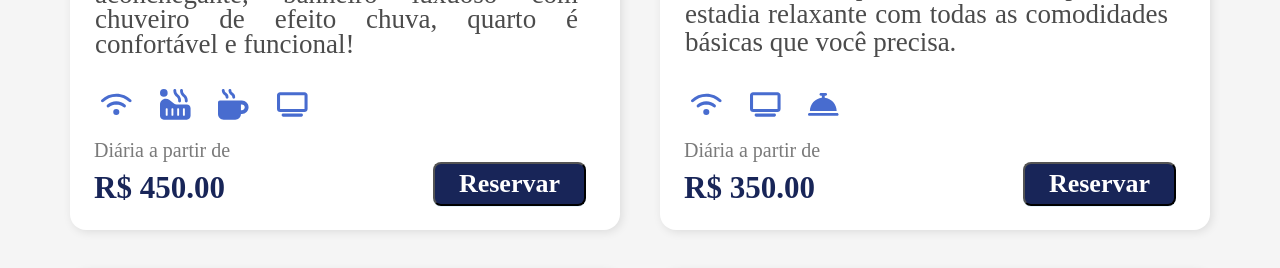
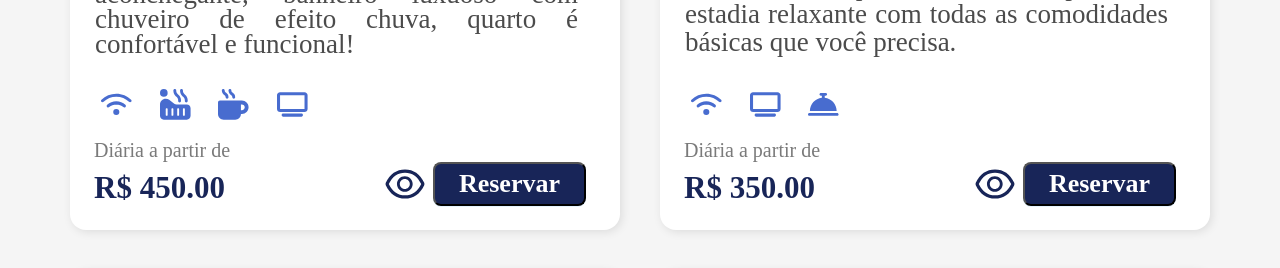
Before and after one commit to WilliamNunes905/Hotel-Management-System, a React (Vite) app: page / in a window 1280 px wide. Shown: the part 1060-1328 px from the top of the page. Built offline with nearby package versions, Linux system fonts and the light colour scheme; grey boxes are pictures that could not be loaded.

Commit message:
✨feat: Link created to see more about the bedrooms

```diff
--- a/src/components/ApartmentList/ApartmentList.scss
+++ b/src/components/ApartmentList/ApartmentList.scss
@@ -117,7 +117,7 @@
       display: flex;
       padding: var(--Components-Input-Component-paddingBlockSM, 12px 0px);
       align-items: flex-end;
-      gap: var(--Components-Button-Component-onlyIconSize, 10px);
+      gap: var(--Components-Button-Component-onlyIconSize, 8px);
       align-self: stretch;
 
     .text-info-daily {
@@ -256,6 +256,20 @@
     }
   }
 
+  .option {
+    align-items: center;
+    width: 1em;
+    height: 1.10em;
+    font-size: 2.5em;
+    color: #182558;
+    cursor: pointer;
+   }
+
+   .option:hover {
+    transition: 0.2s;
+    color: #28eca4;
+   }
+
   .apartment-icons {
       align-items: center;
       display: flex;
--- a/src/components/ApartmentList/index.tsx
+++ b/src/components/ApartmentList/index.tsx
@@ -15,6 +15,8 @@ import {
 import { Rate } from 'antd';
 import { IconProp, library } from '@fortawesome/fontawesome-svg-core';
 import { useContext, useEffect } from 'react';
+import { EyeOutlined } from '@ant-design/icons';
+import { useNavigate } from 'react-router-dom';
 import { dataApartmentList } from '../../services/dataApartmentList';
 import { Rooms } from '../../types/ApartmentListType';
 import { saveToLocalStorage } from '../../utils/saveToLocalStorage';
@@ -43,6 +45,7 @@ export function ApartmentList() {
   } = useContext(ApartmentContext);
 
   const { setBadge } = useContext(CountBagde);
+  const navigate = useNavigate();
 
   useEffect(() => {
     async function fetchData() {
@@ -59,6 +62,10 @@ export function ApartmentList() {
     messageSucess();
     setBadge(+1);
   }
+
+  const handleClickBedroomDetails = () => {
+    navigate('/bedroom-details');
+  };
 
   return (
     <div className="container-global">
@@ -130,6 +137,10 @@ export function ApartmentList() {
                         {apartment.preco.toFixed(2)}
                       </h3>
                     </div>
+                    <EyeOutlined
+                      className="option"
+                      onClick={ handleClickBedroomDetails }
+                    />
                     <button
                       className="button-style"
                       onClick={ () => handleClick(apartment) }
```
